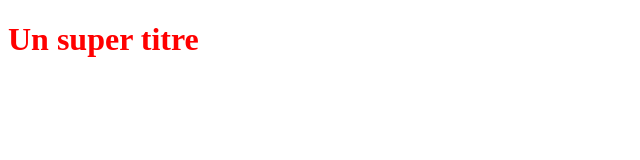
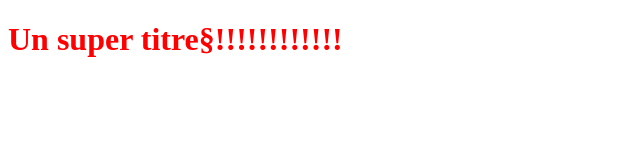
Before and after one commit to yannis15/OpenclassroomsProjets, a plain HTML site: page index.html in a window 1280 px wide. Shown: the whole page, without its empty margins (0-640 px from the left). Drawn offline with Linux system fonts and the light colour scheme.

Commit message:
Modification du titre H1

```diff
--- a/index.html
+++ b/index.html
@@ -5,6 +5,6 @@
 	<link rel="stylesheet" type="text/css" href="styles.css">
 </head>
 <body>
-	<h1>Un super titre</h1>
+	<h1>Un super titre§!!!!!!!!!!!!</h1>
 </body>
 </html>
```
